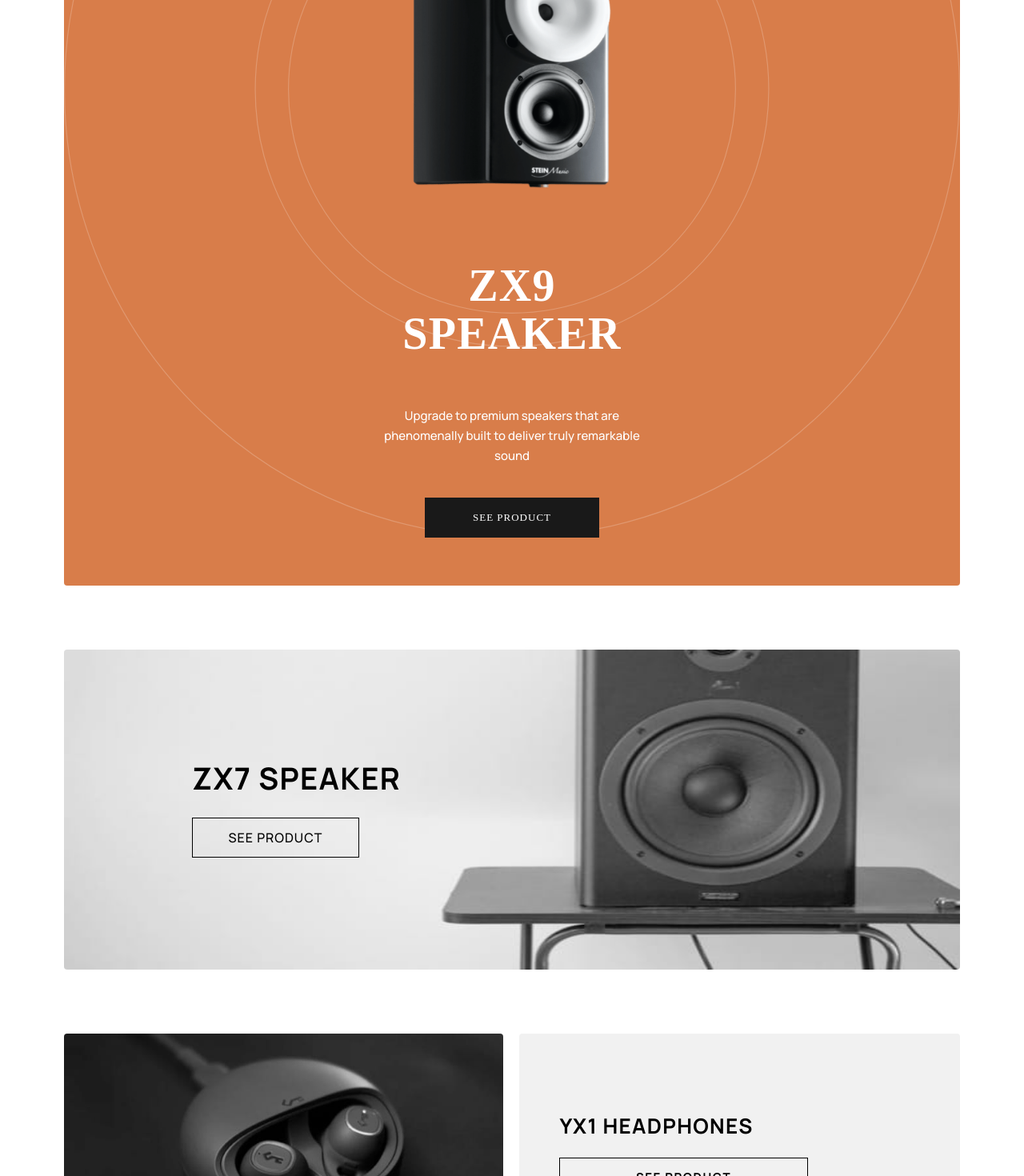
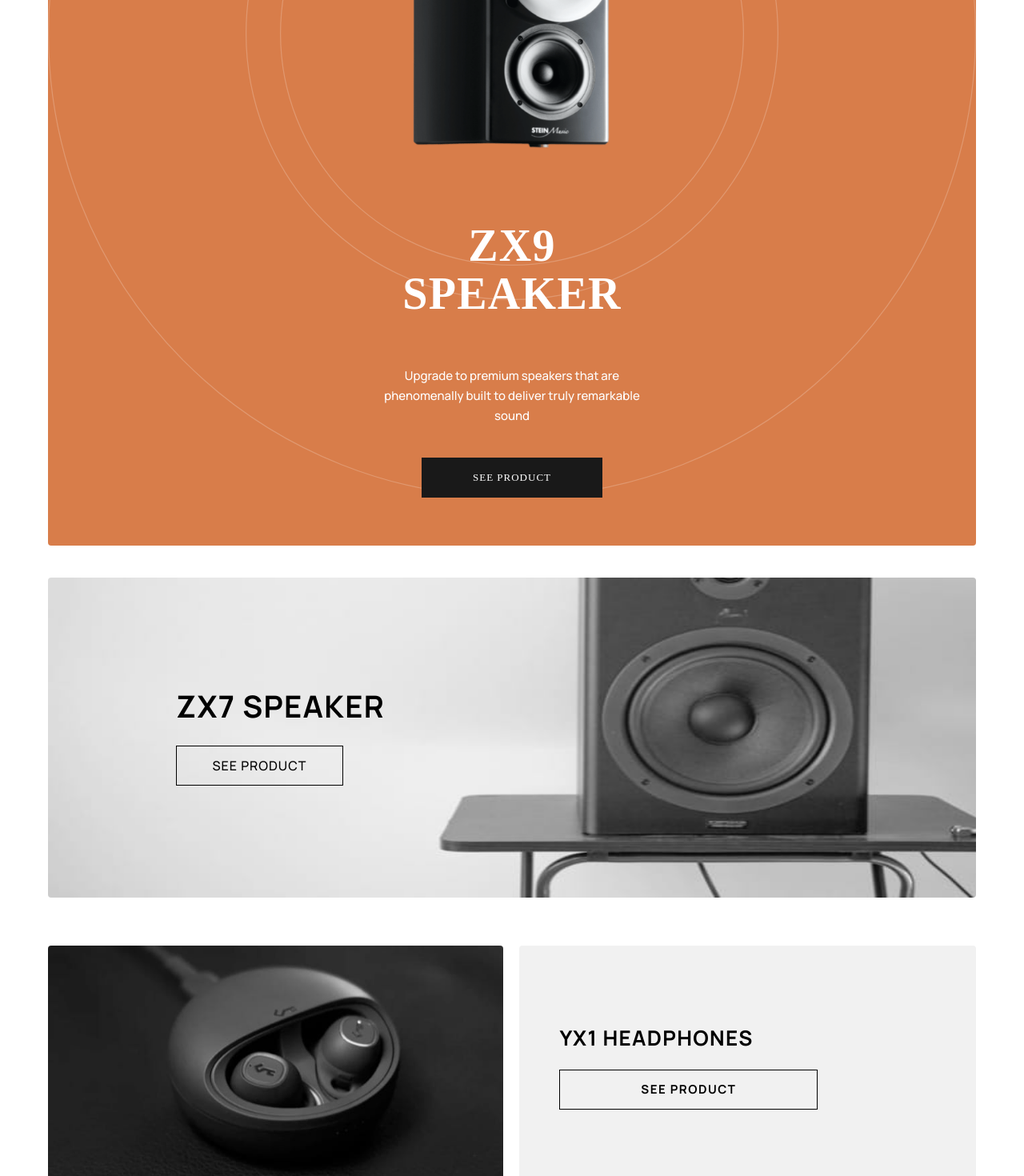
Before and after one commit to BilalHassen/audiophile-web-site, a React (Vite) app: page / in a window 1280 px wide. Shown: the part 1330-2800 px from the top of the page at 80% size. Built offline with nearby package versions, Linux system fonts and the light colour scheme; a web font is replaced by a local one.

Commit message:
fix styling of midContent and use one container to control styling

```diff
--- a/src/Components/Hero/Hero.scss
+++ b/src/Components/Hero/Hero.scss
@@ -53,7 +53,7 @@
     }
 
     @include mobile-large {
-      height: 55rem;
+      min-height: 55rem;
     }
 
     @include tablet-small {
--- a/src/Components/MidContent/MidContent.jsx
+++ b/src/Components/MidContent/MidContent.jsx
@@ -30,6 +30,7 @@ export default function MidContent() {
 
   return (
     <>
+      <div className="midContent-wrapper">
         {isDeskTop ? (
           <section className="midContent">
             <div className="midContent__wrapper">
@@ -70,6 +71,7 @@ export default function MidContent() {
         )}
         <MidContentSpeaker />
         <MidContentHeadphones />
+      </div>
     </>
   );
 }
--- a/src/Components/MidContent/MidContent.scss
+++ b/src/Components/MidContent/MidContent.scss
@@ -1,35 +1,34 @@
 @use "../../styles/partials/mixins" as *;
 @use "../../styles/partials/variables" as *;
 .midContent {
-  padding: 1.6rem;
+  // padding: 1.6rem;
+  padding-bottom: 3rem;
 
-  @include mobile-large {
-    padding: 3rem;
+  // @include mobile-large {
+  //   padding: 3rem;
+  // }
+
+  @include tablet-small {
+    padding-bottom: 4rem;
   }
 
-  @include tablet-small {
-    padding-left: 3.5rem;
-    padding-right: 3.5rem;
+  // @include tablet-large {
+  //   padding: 8rem;
+  // }
+
+  // @include desktop-small {
+  //   padding-left: 12rem;
+  //   padding-right: 12rem;
+  // }
+
+  @include desktop-medium {
+    padding-bottom: 6rem;
   }
 
-  @include tablet-large {
-    padding: 8rem;
-  }
-
-  @include desktop-small {
-    padding-left: 12rem;
-    padding-right: 12rem;
-  }
-
-  @include desktop-medium {
-    padding-left: 14rem;
-    padding-right: 14rem;
-  }
-
-  @include desktop-large {
-    padding-left: 18rem;
-    padding-right: 18rem;
-  }
+  // @include desktop-large {
+  //   padding-left: 18rem;
+  //   padding-right: 18rem;
+  // }
 
   &__wrapper {
     background-image: url("../../assets/home/desktop/pattern-circles.svg");
@@ -46,19 +45,23 @@
     padding: 1.6rem;
     padding-top: 4rem;
     padding-bottom: 10rem;
+    // margin: 0 auto;
+    // max-width: 290px;
 
     @include mobile-medium {
       background-position: -120px -120px;
       gap: 3rem;
       background-size: 170%;
       padding-bottom: 6rem;
+      // max-width: 330px;
     }
 
     @include mobile-large {
-      background-position: -134px -140px;
+      background-position: -124px -140px;
       gap: 3rem;
       background-size: 170%;
       padding-bottom: 6rem;
+      // max-width: 380px;
     }
 
     @include tablet-small {
@@ -68,6 +71,7 @@
       background-size: 130%;
       padding-bottom: 6rem;
       padding-top: 5.5rem;
+      // max-width: 723px;
     }
 
     @include tablet-medium {
@@ -76,6 +80,7 @@
       gap: 3.7rem;
       background-size: 101.9%;
       padding-bottom: 6rem;
+      // max-width: 954px;
     }
 
     @include tablet-large {
@@ -85,6 +90,7 @@
       background-size: 100%;
       padding-bottom: 6rem;
       padding-top: 10rem;
+      // max-width: 1120px;
     }
 
     @include desktop-small {
@@ -95,7 +101,11 @@
       padding-bottom: 0rem;
       gap: 26rem;
       padding-top: 15rem;
-      width: 100%;
+      // max-width: 1143px;
+    }
+
+    @include desktop-large {
+      // max-width: 1520px;
     }
   }
 
@@ -263,3 +273,52 @@
     width: 50%;
   }
 }
+
+.midContent-wrapper {
+  padding-left: 1.6rem;
+  padding-right: 1.6rem;
+  padding-top: 1.6rem;
+  max-width: 340px;
+  margin: 0 auto;
+
+  @include mobile-medium {
+    padding-left: 2.6rem;
+    padding-right: 2.6rem;
+    max-width: 400px;
+  }
+
+  @include mobile-large {
+    padding: 3rem;
+    max-width: 500px;
+  }
+
+  @include tablet-small {
+    padding-left: 3.5rem;
+    padding-right: 3.5rem;
+    max-width: 800px;
+  }
+
+  @include tablet-medium {
+    padding-left: 4.5rem;
+    padding-right: 4.5rem;
+    max-width: 1100px;
+  }
+
+  @include tablet-large {
+    padding-left: 6rem;
+    padding-right: 6rem;
+    max-width: 1300px;
+  }
+
+  @include desktop-small {
+    padding-left: 15rem;
+    padding-right: 15rem;
+    max-width: 1600px;
+  }
+
+  @include desktop-large {
+    padding-left: 20rem;
+    padding-right: 20rem;
+    max-width: 2000px;
+  }
+}
--- a/src/Components/MidContentHeadphones/MidContentHeadphones.scss
+++ b/src/Components/MidContentHeadphones/MidContentHeadphones.scss
@@ -4,46 +4,52 @@
 .midContentHeadphones {
   border-radius: 4px;
   height: 100%;
-  padding: 1.6rem;
+  padding-top: 3rem;
   display: flex;
   flex-direction: column;
   gap: 2rem;
   padding-bottom: 4rem;
+  // max-width: 290px;
+  // margin: 0 auto;
+
+  @include mobile-medium {
+    // max-width: 330px;
+  }
 
   @include mobile-large {
-    padding-left: 3rem;
-    padding-right: 3rem;
+    // padding-right: 1rem;
+    // padding-left: 1rem;
+    // max-width: 380px;
   }
 
   @include tablet-small {
     display: flex;
     flex-direction: row;
-    width: 100%;
-    padding-left: 3.5rem;
-    padding-right: 3.5rem;
-    padding-top: 8rem;
+    padding-top: 6rem;
+
+    // max-width: 800px;
   }
 
-  @include tablet-large {
-    padding-left: 8rem;
-    padding-right: 8rem;
-  }
+  // @include tablet-medium {
+  //   max-width: 1018px;
+  // }
 
-  @include desktop-small {
-    padding-left: 12rem;
-    padding-right: 12rem;
-    gap: 4rem;
-  }
+  // @include tablet-large {
+  //   max-width: 1180px;
+  // }
 
-  @include desktop-medium {
-    padding-left: 14rem;
-    padding-right: 14rem;
-  }
+  // @include desktop-small {
+  //   gap: 4rem;
+  //   max-width: 1215px;
+  // }
 
-  @include desktop-large {
-    padding-left: 18rem;
-    padding-right: 18rem;
-  }
+  // @include desktop-medium {
+  //   max-width: 1217px;
+  // }
+
+  // @include desktop-large {
+  //   max-width: 1590px;
+  // }
 
   &__img-container {
     background-image: url(../../assets/home/mobile/image-earphones-yx1.jpg);
--- a/src/Components/MidContentSpeaker/MidContentSpeaker.jsx
+++ b/src/Components/MidContentSpeaker/MidContentSpeaker.jsx
@@ -3,6 +3,7 @@ import speaker from "../../assets/home/mobile/image-speaker-zx7.jpg";
 export default function MidContentSpeaker() {
   return (
     <>
+      <div className="midContentSpeaker__wrapper">
         <div className="midContentSpeaker">
           <div className="midContentSpeaker__image-wrapper">
             <div className="midContentSpeaker__text-container">
@@ -13,6 +14,7 @@ export default function MidContentSpeaker() {
             </div>
           </div>
         </div>
+      </div>
     </>
   );
 }
--- a/src/Components/MidContentSpeaker/MidContentSpeaker.scss
+++ b/src/Components/MidContentSpeaker/MidContentSpeaker.scss
@@ -2,8 +2,6 @@
 @use "../../styles/partials/variables" as *;
 
 .midContentSpeaker {
-  margin-left: 1.6rem;
-  margin-right: 1.6rem;
   border-radius: 4px;
   background-image: url(../../assets/home/mobile/image-speaker-zx7.jpg);
   background-size: 100% 35rem;
@@ -18,35 +16,37 @@
   align-items: center;
   text-align: start;
   padding-right: 5.5rem;
+  // max-width: 290px;
+  // margin: 0 auto;
 
   @include mobile-medium {
     padding-right: 6.5rem;
+    // max-width: 330px;
   }
 
   @include mobile-large {
-    margin-left: 3rem;
-    margin-right: 3rem;
+    // min-width: 350px;
+    // max-width: 380px;
+    // margin: 0 auto;
   }
 
   @include tablet-small {
     background-image: url(../../assets/home/tablet/image-speaker-zx7.jpg);
     align-items: start;
     padding-left: 8rem;
-    padding-right: 0rem;
-    margin-left: 3.5rem;
-    margin-right: 3.5rem;
+    // max-width: 723px;
   }
 
   @include tablet-medium {
     padding-left: 12rem;
+    margin: 0 auto;
+    // max-width: 954px;
   }
 
   @include tablet-large {
     background-size: 100% 40rem;
     height: 40rem;
     padding-left: 16rem;
-    margin-left: 8rem;
-    margin-right: 8rem;
   }
 
   @include desktop-small {
@@ -58,16 +58,16 @@
     margin-right: 12rem;
     background-size: 100% 45rem;
     height: 45rem;
+    margin: 0 auto;
+    // max-width: 1143px;
 
     @include desktop-medium {
-      margin-left: 14rem;
-      margin-right: 14rem;
       padding-left: 12rem;
     }
 
     @include desktop-large {
-      margin-left: 18rem;
-      margin-right: 18rem;
+      // max-width: 1520px;
+      // margin: 0 auto;
     }
   }
 
--- a/src/Pages/HomePage/HomePage.scss
+++ b/src/Pages/HomePage/HomePage.scss
@@ -0,0 +1,2 @@
+@use "../../styles/partials/mixins" as *;
+@use "../../styles/partials/variables" as *;
```
Lines whose indentation alone changed are shown as unchanged.
